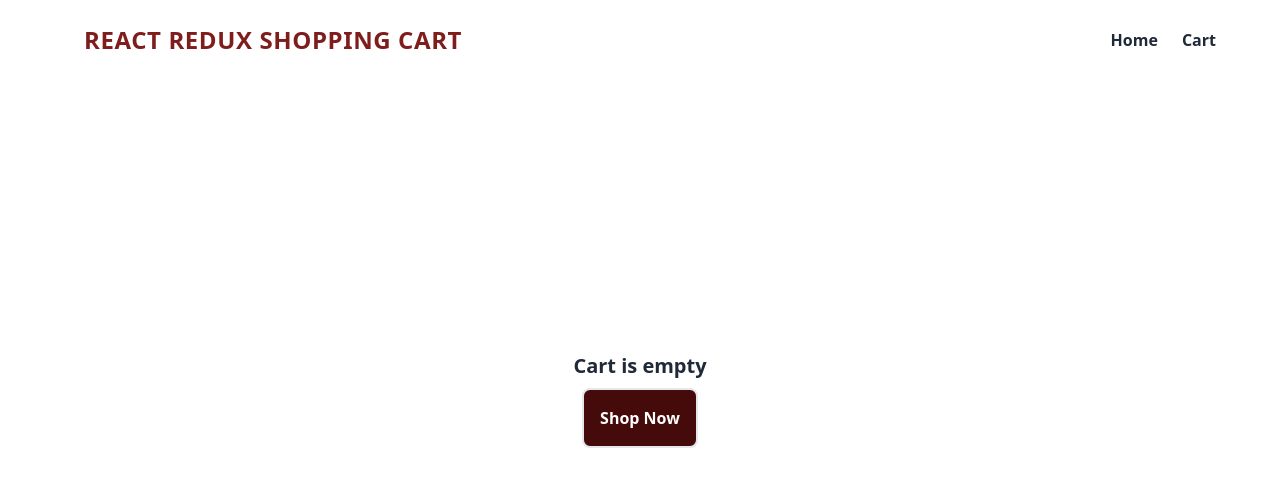
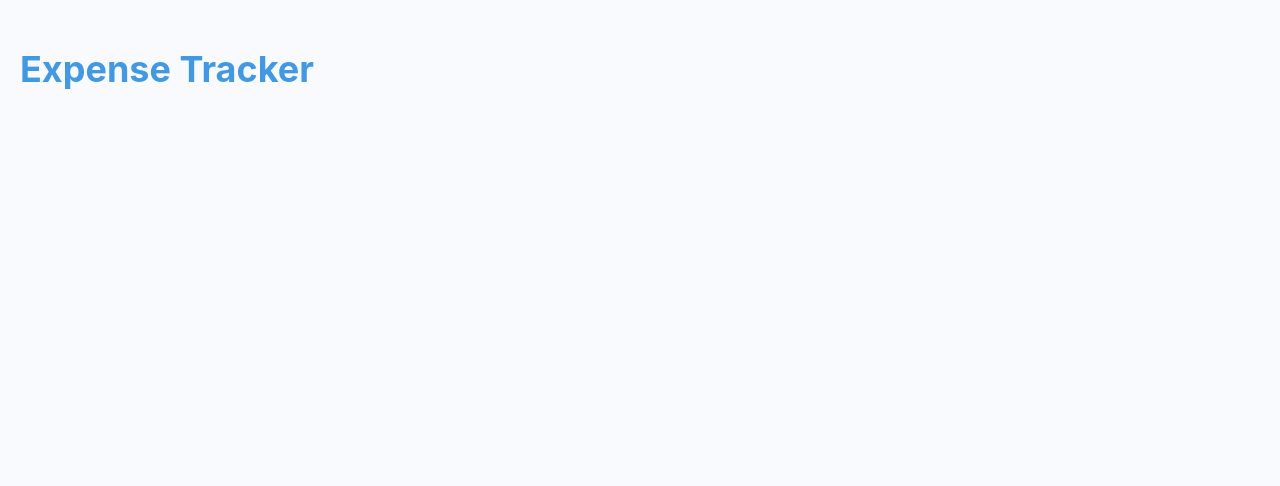
Before and after one commit to aindriu80/fcc-25-react-apps, a React (Vite) app: page /cart in a window 1280 px wide. Shown: the top 486 px of the page. Built offline with nearby package versions, Linux system fonts and the light colour scheme.

Commit message:
Expense Tracker - initial

```diff
--- a/package.json
+++ b/package.json
@@ -8,9 +8,14 @@
     "preview": "vite preview"
   },
   "dependencies": {
+    "@chakra-ui/react": "^2.8.2",
+    "@emotion/react": "^11.11.4",
+    "@emotion/styled": "^11.11.5",
     "@reduxjs/toolkit": "^2.2.5",
     "dotenv": "^16.4.5",
+    "framer-motion": "^11.2.10",
     "react": "^18.0.0",
+    "react-apexcharts": "^1.4.1",
     "react-dom": "^18.0.0",
     "react-icons": "^5.2.1",
     "react-loader-spinner": "^6.1.6",
--- a/src/App.tsx
+++ b/src/App.tsx
@@ -23,6 +23,7 @@ import ScrollToSection from './components/ScrollToSection/ScrollToSection';
 import WeatherApplication from './components/WeatherApplication/WeatherApplication';
 import FoodRecipe from './components/FoodRecipe/Index';
 import ShoppingCartHome from './components/ShoppingCart/Index';
+import ExpenseTracker from './components/ExpenseTracker/Index';
 
 function App() {
   return (
@@ -57,7 +58,8 @@ function App() {
       {/* <ScrollToSection /> */}
       {/* <WeatherApplication /> */}
       {/* <FoodRecipe /> */}
-      <ShoppingCartHome />
+      {/* <ShoppingCartHome /> */}
+      <ExpenseTracker />
     </div>
   );
 }
--- /dev/null
+++ b/src/components/ExpenseTracker/Components/Main/Index.tsx
@@ -0,0 +1,19 @@
+import { Flex, Heading } from '@chakra-ui/react';
+import React from 'react';
+
+const Main = () => {
+  return (
+    <Flex textAlign={'center'} flexDirection={'column'} pr={'5'} pl={'5'}>
+      <Flex alignItems={'center '} justifyContent={'space-between'} mt={'12'}>
+        <Heading
+          color={'blue.400'}
+          display={['none', 'block', 'block', 'block', 'block']}
+        >
+          Expense Tracker
+        </Heading>
+      </Flex>
+    </Flex>
+  );
+};
+
+export default Main;
--- /dev/null
+++ b/src/components/ExpenseTracker/Context/Index.tsx
@@ -0,0 +1,7 @@
+import { createContext } from 'react';
+
+export const GlobalContext = createContext(null);
+
+export default function GlobalState({ children }) {
+  return <GlobalContext.Provider>{children}</GlobalContext.Provider>;
+}
--- /dev/null
+++ b/src/components/ExpenseTracker/Index.tsx
@@ -0,0 +1,17 @@
+import { Box, Container, Flex } from '@chakra-ui/react';
+import './App.css';
+import Main from './Components/Main/Index';
+
+const ExpenseTracker = () => {
+  return (
+    <Container bg={'#f8fafd'} maxW={'Container.3xl '} height={'100vh'} p={'0'}>
+      <Flex height={'full'}>
+        <Box height={'full'} flex={5} w={['20%', '30%', '20%', '60%']}>
+          <Main />
+        </Box>
+      </Flex>
+    </Container>
+  );
+};
+
+export default ExpenseTracker;
--- /dev/null
+++ b/src/components/ExpenseTracker/Theme.tsx
@@ -0,0 +1,8 @@
+import { extendTheme } from '@chakra-ui/react';
+
+const theme = extendTheme({
+  initialColorMode: 'light',
+  useSystemColorMode: true,
+});
+
+export default theme;
--- a/src/main.tsx
+++ b/src/main.tsx
@@ -2,17 +2,22 @@ import ReactDOM from 'react-dom/client';
 import { Provider } from 'react-redux';
 import { BrowserRouter } from 'react-router-dom';
 import App from './App';
-// import GlobalState from './components/FoodRecipe/Context/Index';
 import './index.css';
 import store from './components/ShoppingCart/Store/Index';
+import { ChakraProvider } from '@chakra-ui/react';
+import theme from './components/ExpenseTracker/Theme';
+// import GlobalState from './components/FoodRecipe/Context/Index';
+import GlobalState from './components/ExpenseTracker/Context/Index';
 
 ReactDOM.createRoot(document.getElementById('root')!).render(
   <BrowserRouter>
     <Provider store={store}>
       {/* <React.StrictMode> */}
-      {/* <GlobalState> */}
-      <App />
-      {/* </GlobalState> */}
+      <GlobalState>
+        <ChakraProvider theme={theme}>
+          <App />
+        </ChakraProvider>
+      </GlobalState>
       {/* </React.StrictMode> */}
     </Provider>
   </BrowserRouter>,
```
Also changed, not shown: src/components/ExpenseTracker/App.css (added), 1 other file (tests, documents, lock files or other folders).
